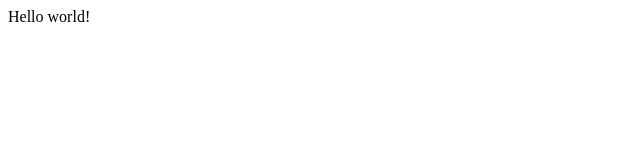
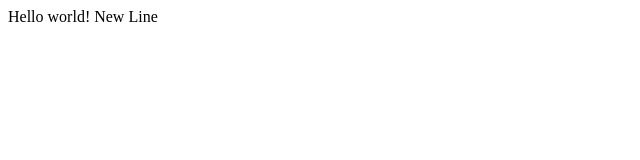
Before and after one commit to kategithub/lecture01, a plain HTML site: page index.html in a window 1280 px wide. Shown: the full height of the page, 0-640 px from the left. Drawn offline with Linux system fonts and the light colour scheme.

Commit message:
added new line

```diff
--- a/index.html
+++ b/index.html
@@ -2,6 +2,9 @@
 <html>
 <head>
   <title>Test</title>
-  <body>Hello world!</body>
+  <body>
+  Hello world!
+  New Line
+  </body>
 </head>
 </html>
```
